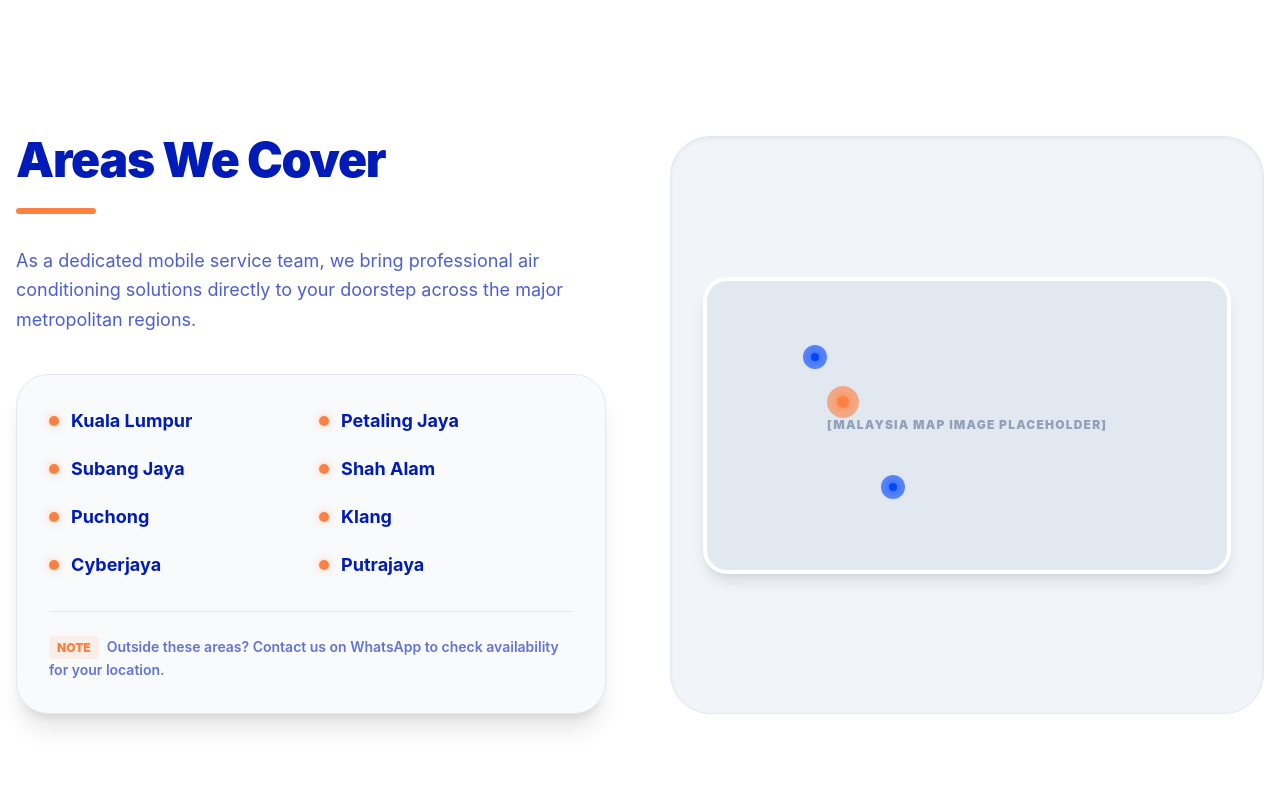
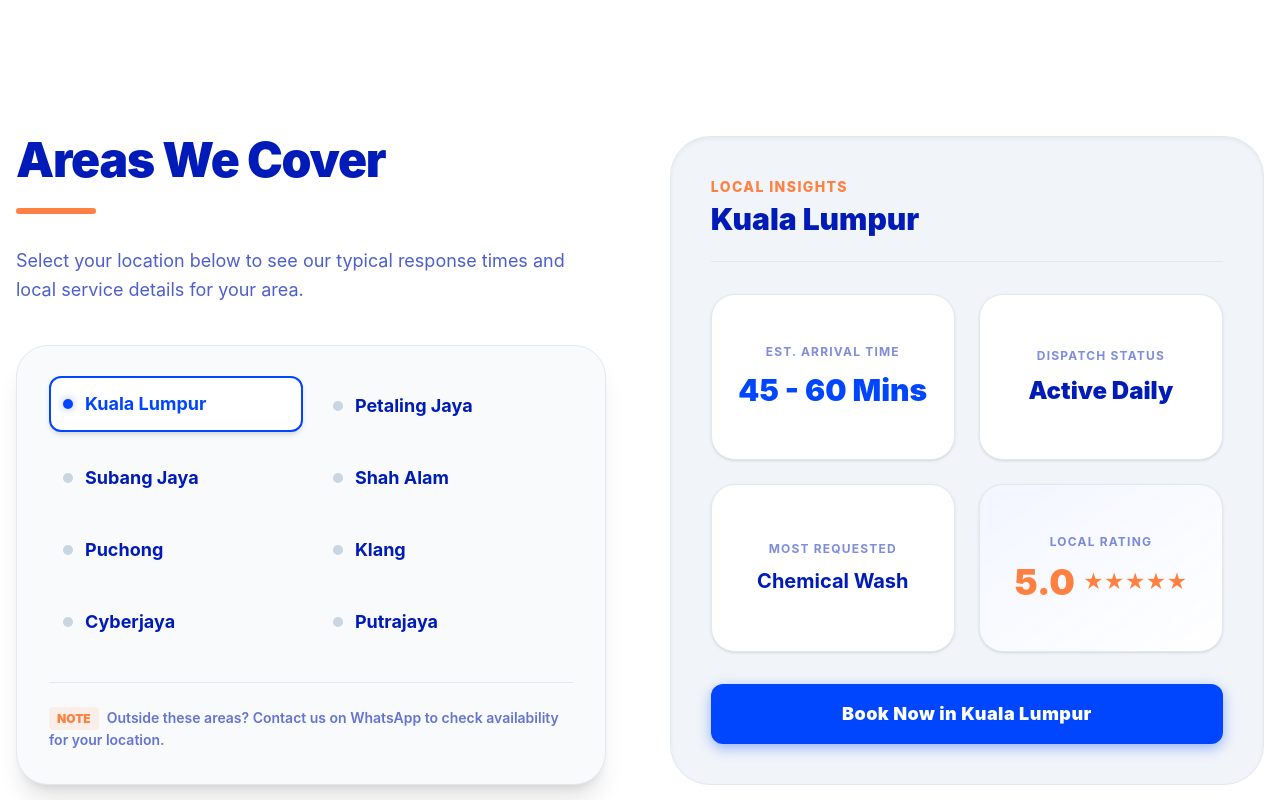
Before and after one commit to MuhdArshadd/BWR_SERVICES, a React (Vite) app: page / in a window 1280 px wide. Shown: the part 4240-5040 px from the top of the page. Built offline with nearby package versions, Linux system fonts and the light colour scheme; the HTML template or start-up script is replaced by a standard one.

Commit message:
remove map placeholder for coverage and new UI

```diff
--- a/src/components/sections/Coverage.jsx
+++ b/src/components/sections/Coverage.jsx
@@ -1,49 +1,82 @@
-import React from 'react';
+import React, { useState, useRef } from 'react';
 
 const Coverage = () => {
-  const areas = [
-    'Kuala Lumpur',
-    'Petaling Jaya',
-    'Subang Jaya',
-    'Shah Alam',
-    'Puchong',
-    'Klang',
-    'Cyberjaya',
-    'Putrajaya'
+  // Area data with honest, professional stats for a small mobile business
+  const areasData = [
+    { name: 'Kuala Lumpur', arrival: '45 - 60 Mins', popular: 'Chemical Wash', status: 'Active Daily' },
+    { name: 'Petaling Jaya', arrival: '30 - 45 Mins', popular: 'General Service', status: 'High Availability' },
+    { name: 'Subang Jaya', arrival: '30 - 50 Mins', popular: 'Diagnosis & Repair', status: 'Active Daily' },
+    { name: 'Shah Alam', arrival: '40 - 60 Mins', popular: 'Chemical Wash', status: 'High Availability' },
+    { name: 'Puchong', arrival: '35 - 55 Mins', popular: 'General Service', status: 'Active Daily' },
+    { name: 'Klang', arrival: '50 - 90 Mins', popular: 'New Installation', status: 'Scheduled Visits' },
+    { name: 'Cyberjaya', arrival: '45 - 60 Mins', popular: 'Chemical Wash', status: 'High Availability' },
+    { name: 'Putrajaya', arrival: '45 - 60 Mins', popular: 'General Service', status: 'Active Daily' }
   ];
+
+  // State to track which area is currently selected
+  const [activeArea, setActiveArea] = useState(areasData[0]);
+
+  // Ref to target the dashboard for auto-scrolling
+  const dashboardRef = useRef(null);
+
+  // WhatsApp Configuration
+  const whatsappMessage = `Hi BWR Services, I'm looking for air conditioning service. I am located in ${activeArea.name}.`;
+  const whatsappUrl = `https://wa.me/+60182122817?text=${encodeURIComponent(whatsappMessage)}`;
+
+  // Handle location click and scroll
+  const handleAreaClick = (area) => {
+    setActiveArea(area);
+    // Only auto-scroll if the screen width is less than 1024px (stacked layout)
+    if (window.innerWidth < 1024 && dashboardRef.current) {
+      setTimeout(() => {
+        dashboardRef.current.scrollIntoView({ behavior: 'smooth', block: 'start' });
+      }, 100);
+    }
+  };
 
   return (
     <section id="coverage" className="py-24 px-4 bg-white overflow-hidden">
-      <div className="max-w-7xl mx-auto flex flex-col lg:flex-row items-center gap-16">
+      <div className="max-w-7xl mx-auto flex flex-col lg:flex-row items-stretch gap-16">
 
-        {/* Left Side: Content & One Big Card */}
-        <div className="w-full lg:w-1/2">
+        {/* --- Left Side: Content & Clickable Area List --- */}
+        <div className="w-full lg:w-1/2 flex flex-col">
           <h2 className="text-4xl md:text-5xl font-black text-base-dark mb-6 tracking-tight">
             Areas We Cover
           </h2>
           <div className="w-20 h-1.5 bg-accent rounded-full mb-8"></div>
 
           <p className="text-lg text-base-dark/70 mb-10 leading-relaxed max-w-xl">
-            As a dedicated mobile service team, we bring professional air conditioning solutions directly to your doorstep across the major metropolitan regions.
+            Select your location below to see our typical response times and local service details for your area.
           </p>
 
-          {/* --- THE ONE BIG GREY CARD --- */}
-          <div className="bg-slate-50 p-8 rounded-[2rem] border border-slate-200 shadow-xl">
+          {/* THE ONE BIG GREY CARD (Now Interactive) */}
+          <div className="bg-slate-50 p-6 md:p-8 rounded-[2rem] border border-slate-200 shadow-xl flex-1 flex flex-col">
 
-            {/* Areas List Grid */}
-            <div className="grid grid-cols-2 gap-y-5 gap-x-4 mb-8">
-              {areas.map((area, idx) => (
-                <div key={idx} className="flex items-center gap-3">
-                  <div className="w-2.5 h-2.5 rounded-full bg-accent shadow-[0_0_8px_rgba(255,128,64,0.4)]"></div>
-                  <span className="text-base md:text-lg font-bold text-base-dark">
-                    {area}
-                  </span>
-                </div>
-              ))}
+            {/* Areas List Grid - Interactive Buttons */}
+            <div className="grid grid-cols-2 gap-y-4 gap-x-4 mb-8">
+              {areasData.map((area, idx) => {
+                const isActive = activeArea.name === area.name;
+                return (
+                  <button
+                    key={idx}
+                    onClick={() => handleAreaClick(area)}
+                    className={`flex items-center gap-2 md:gap-3 p-3 rounded-xl transition-all duration-300 text-left border-2 ${
+                      isActive
+                        ? 'border-brand bg-white shadow-md transform -translate-y-0.5'
+                        : 'border-transparent hover:border-slate-300 hover:bg-slate-100'
+                    }`}
+                  >
+                    <div className={`w-2 h-2 md:w-2.5 md:h-2.5 rounded-full transition-colors duration-300 flex-shrink-0 ${isActive ? 'bg-brand shadow-[0_0_8px_rgba(0,70,255,0.4)]' : 'bg-slate-300'}`}></div>
+                    <span className={`text-sm md:text-lg font-bold ${isActive ? 'text-brand' : 'text-base-dark'}`}>
+                      {area.name}
+                    </span>
+                  </button>
+                );
+              })}
             </div>
 
-            {/* WhatsApp Note (Inside the Card) */}
-            <div className="pt-6 border-t border-slate-200">
+            {/* WhatsApp Note */}
+            <div className="pt-6 border-t border-slate-200 mt-auto">
               <p className="text-sm text-base-dark/60 font-semibold leading-relaxed">
                 <span className="text-accent font-black mr-2 uppercase text-xs px-2 py-1 bg-accent/10 rounded">Note</span>
                 Outside these areas? Contact us on WhatsApp to check availability for your location.
@@ -52,36 +85,81 @@ const Coverage = () => {
           </div>
         </div>
 
-        {/* Right Side: Map & Glowing Points */}
-        <div className="hidden lg:flex w-full lg:w-1/2 relative min-h-[578px] items-center justify-center bg-slate-100 rounded-[2.5rem] border border-slate-200 p-8 shadow-inner">
-          <div className="w-full aspect-video bg-slate-200 rounded-3xl flex items-center justify-center text-slate-400 font-black tracking-widest uppercase text-xs relative overflow-hidden shadow-lg border-4 border-white">
-            [Malaysia Map Image Placeholder]
+        {/* --- Right Side: Dynamic Stats Dashboard --- */}
+        <div
+          ref={dashboardRef}
+          className="flex w-full lg:w-1/2 relative min-h-[578px] flex-col bg-slate-100 rounded-[2.5rem] border border-slate-200 p-6 md:p-10 shadow-inner scroll-mt-6"
+        >
 
-            {/* Glowing Map Points */}
-            <div className="absolute top-[40%] left-[25%]">
-              <div className="relative flex items-center justify-center">
-                <div className="animate-ping absolute inline-flex h-8 w-8 rounded-full bg-accent opacity-60"></div>
-                <div className="relative inline-flex rounded-full h-3 w-3 bg-accent shadow-[0_0_10px_#FF8040]"></div>
-              </div>
+          {/* Dashboard Header */}
+          <div className="flex items-center justify-between mb-8 pb-6 border-b border-slate-200">
+            <div>
+              <p className="text-accent font-extrabold tracking-widest uppercase text-xs md:text-sm mb-1">
+                Local Insights
+              </p>
+              <h3 className="text-2xl md:text-3xl font-black text-base-dark">
+                {activeArea.name}
+              </h3>
+            </div>
+          </div>
+
+          {/* Stats Grid (Updates and animates on click) */}
+          <div key={activeArea.name} className="grid grid-cols-2 gap-4 md:gap-6 flex-1 animate-fade-in-up">
+
+            {/* Stat 1: Arrival Time */}
+            <div className="bg-white p-4 md:p-6 rounded-2xl md:rounded-3xl border border-slate-200 shadow-sm flex flex-col justify-center text-center items-center">
+              <p className="text-[10px] md:text-xs font-bold text-base-dark/50 uppercase tracking-widest mb-2 md:mb-3">Est. Arrival Time</p>
+              <p className="text-xl md:text-3xl font-black text-brand leading-tight">{activeArea.arrival}</p>
             </div>
 
-            <div className="absolute top-[25%] left-[20%]">
-              <div className="relative flex items-center justify-center">
-                <div className="animate-ping absolute inline-flex h-6 w-6 rounded-full bg-brand opacity-60"></div>
-                <div className="relative inline-flex rounded-full h-2 w-2 bg-brand shadow-[0_0_10px_#0046FF]"></div>
-              </div>
+            {/* Stat 2: Dispatch Status */}
+            <div className="bg-white p-4 md:p-6 rounded-2xl md:rounded-3xl border border-slate-200 shadow-sm flex flex-col justify-center text-center items-center">
+              <p className="text-[10px] md:text-xs font-bold text-base-dark/50 uppercase tracking-widest mb-2 md:mb-3">Dispatch Status</p>
+              <p className="text-lg md:text-2xl font-black text-base-dark leading-tight">{activeArea.status}</p>
             </div>
 
-            <div className="absolute top-[70%] left-[35%]">
-              <div className="relative flex items-center justify-center">
-                <div className="animate-ping absolute inline-flex h-6 w-6 rounded-full bg-brand opacity-60"></div>
-                <div className="relative inline-flex rounded-full h-2 w-2 bg-brand shadow-[0_0_10px_#0046FF]"></div>
+            {/* Stat 3: Popular Service */}
+            <div className="bg-white p-4 md:p-6 rounded-2xl md:rounded-3xl border border-slate-200 shadow-sm flex flex-col justify-center text-center items-center">
+              <p className="text-[10px] md:text-xs font-bold text-base-dark/50 uppercase tracking-widest mb-2 md:mb-3">Most Requested</p>
+              <p className="text-base md:text-xl font-bold text-base-dark leading-tight">{activeArea.popular}</p>
+            </div>
+
+            {/* Stat 4: Satisfaction */}
+            <div className="bg-white p-4 md:p-6 rounded-2xl md:rounded-3xl border border-slate-200 shadow-sm flex flex-col justify-center bg-gradient-to-br from-brand/5 to-transparent text-center items-center">
+              <p className="text-[10px] md:text-xs font-bold text-base-dark/50 uppercase tracking-widest mb-2 md:mb-3">Local Rating</p>
+              <div className="flex items-end justify-center gap-1 md:gap-2">
+                <p className="text-2xl md:text-4xl font-black text-accent">5.0</p>
+                <div className="flex text-accent text-sm md:text-xl pb-1 mb-0.5">★★★★★</div>
               </div>
             </div>
           </div>
+
+          {/* Dynamic WhatsApp CTA Inside Dashboard */}
+          <div className="mt-8">
+            <a
+              href={whatsappUrl}
+              target="_blank"
+              rel="noopener noreferrer"
+              className="block w-full bg-brand text-white py-3 md:py-4 rounded-xl font-black text-base md:text-lg tracking-wide text-center shadow-[0_4px_14px_0_rgba(0,70,255,0.39)] hover:shadow-[0_6px_20px_rgba(0,70,255,0.23)] hover:-translate-y-1 transition-all duration-300"
+            >
+              Book Now in {activeArea.name}
+            </a>
+          </div>
+
         </div>
 
       </div>
+
+      {/* Animation Styles */}
+      <style>{`
+        @keyframes fadeInUp {
+          from { opacity: 0; transform: translateY(10px); }
+          to { opacity: 1; transform: translateY(0); }
+        }
+        .animate-fade-in-up {
+          animation: fadeInUp 0.4s ease-out forwards;
+        }
+      `}</style>
     </section>
   );
 };
```
